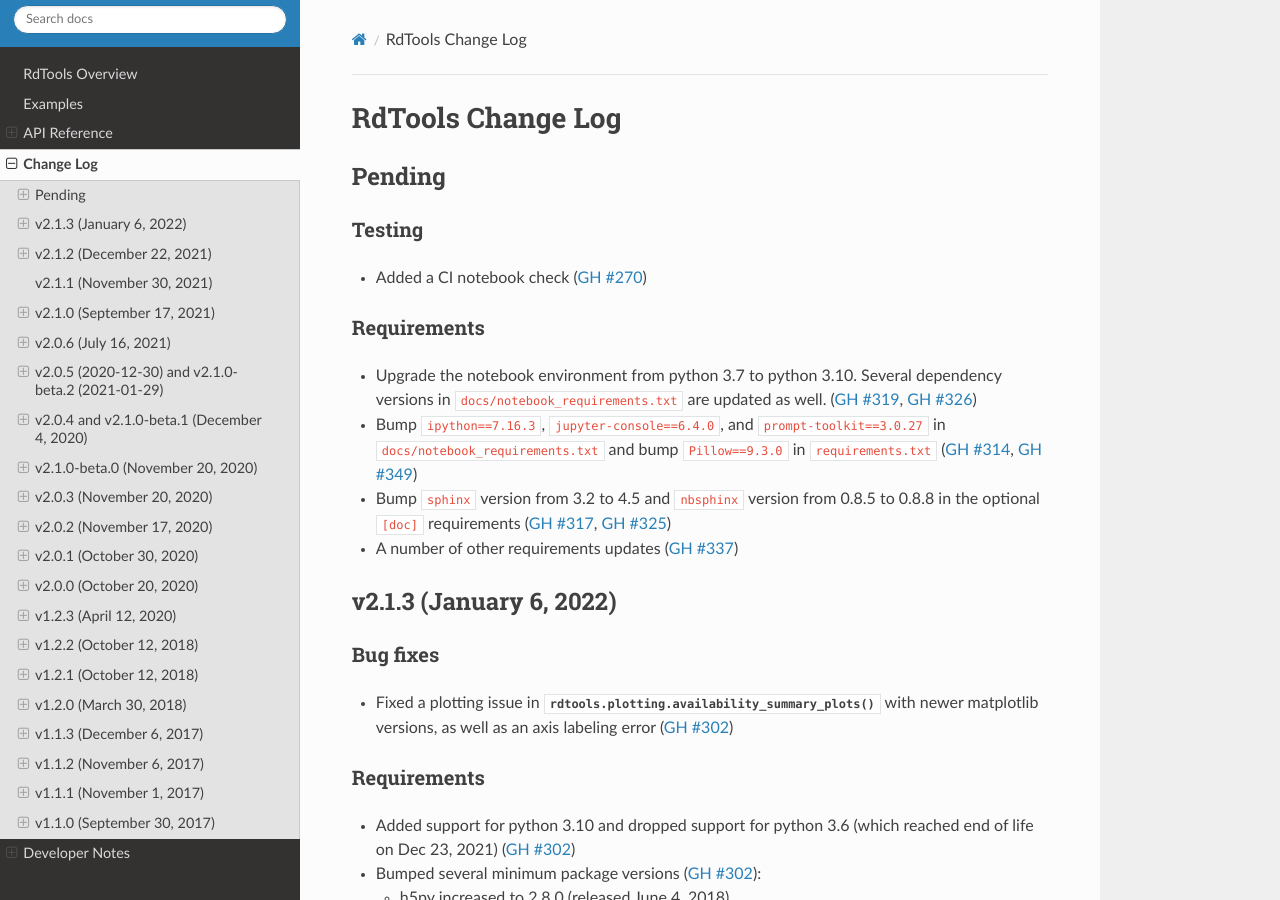
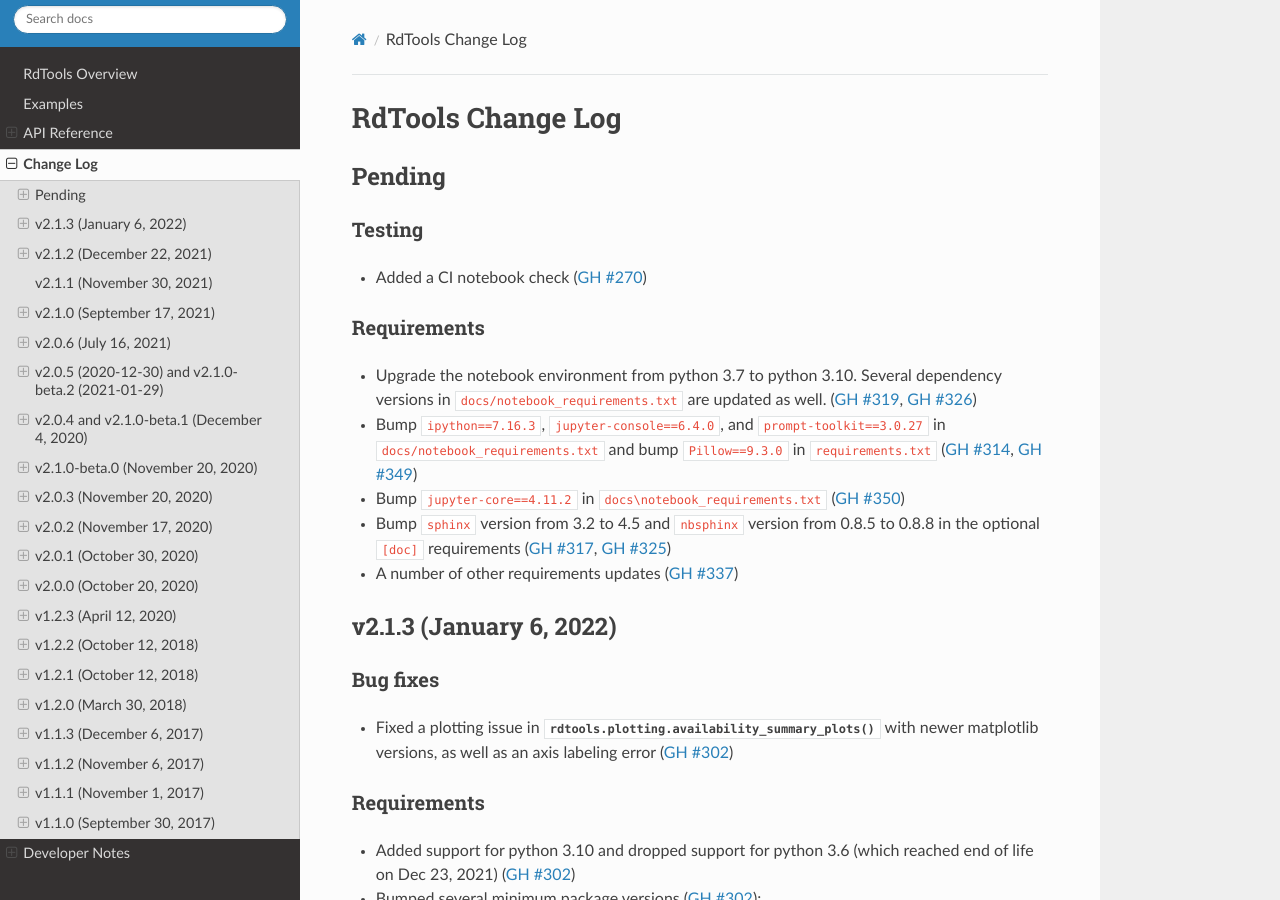
Before and after one commit to NREL/rdtools, a Sphinx documentation site: the page built from docs/sphinx/source/changelog.rst, in a window 1280 px wide and 900 px high. Built offline with Sphinx 7.4.7 and the Read the Docs theme 2.0.0, drawn with Linux system fonts in a browser that asks for light colours; pages that are not in the unit, such as notebooks, are missing from menus.

Commit message:
update change log

```diff
--- a/docs/sphinx/source/changelog/pending.rst
+++ b/docs/sphinx/source/changelog/pending.rst
@@ -14,6 +14,7 @@ Requirements
 * Bump ``ipython==7.16.3``, ``jupyter-console==6.4.0``,
   and ``prompt-toolkit==3.0.27`` in ``docs/notebook_requirements.txt``
   and bump ``Pillow==9.3.0`` in ``requirements.txt`` (:pull:`314`, :pull:`349`)
+* Bump ``jupyter-core==4.11.2`` in ``docs\notebook_requirements.txt`` (:pull:`350`)
 * Bump ``sphinx`` version from 3.2 to 4.5 and ``nbsphinx`` version
   from 0.8.5 to 0.8.8 in the optional ``[doc]`` requirements (:pull:`317`, :pull:`325`)
 * A number of other requirements updates (:pull:`337`)
```
